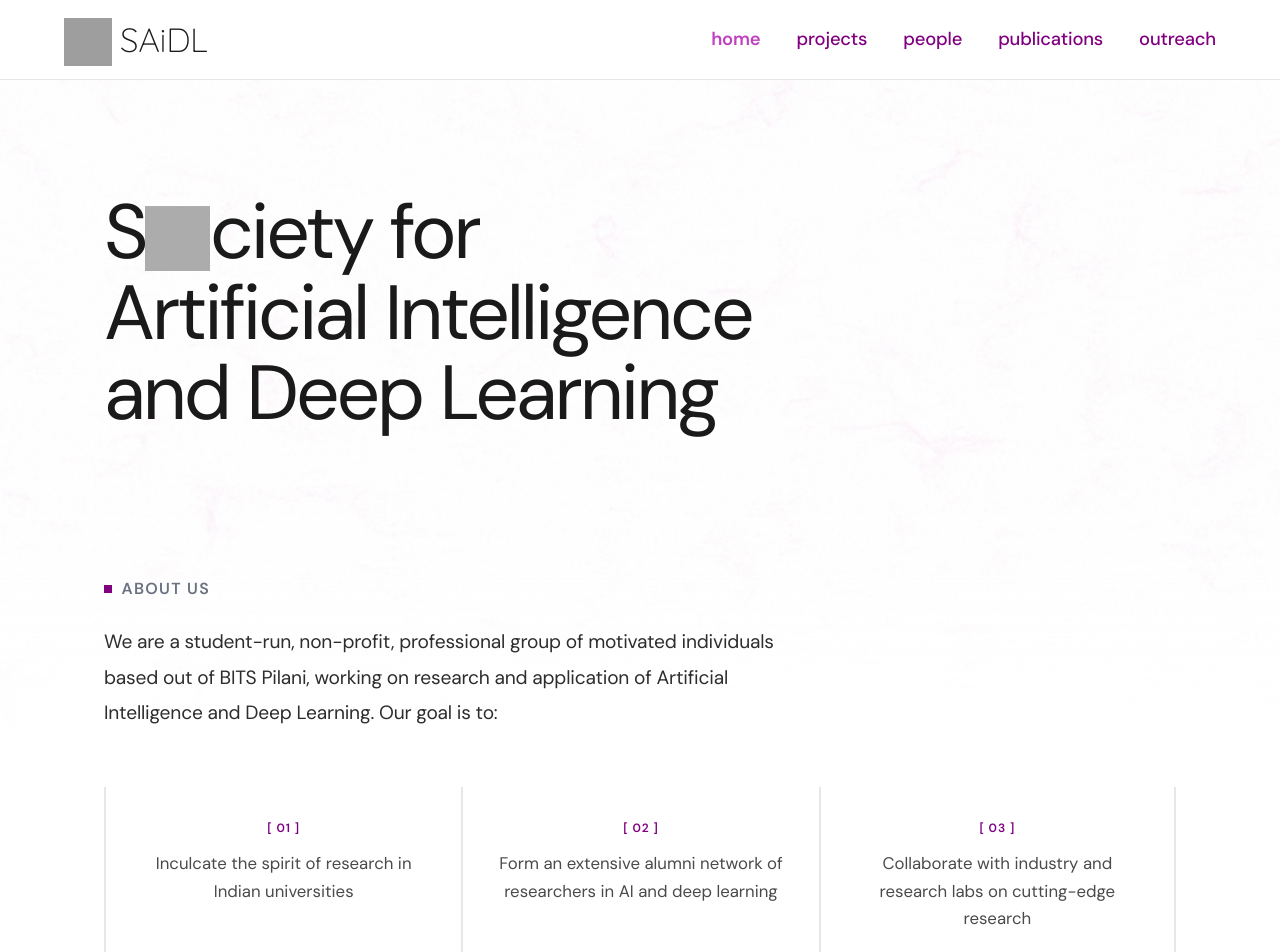
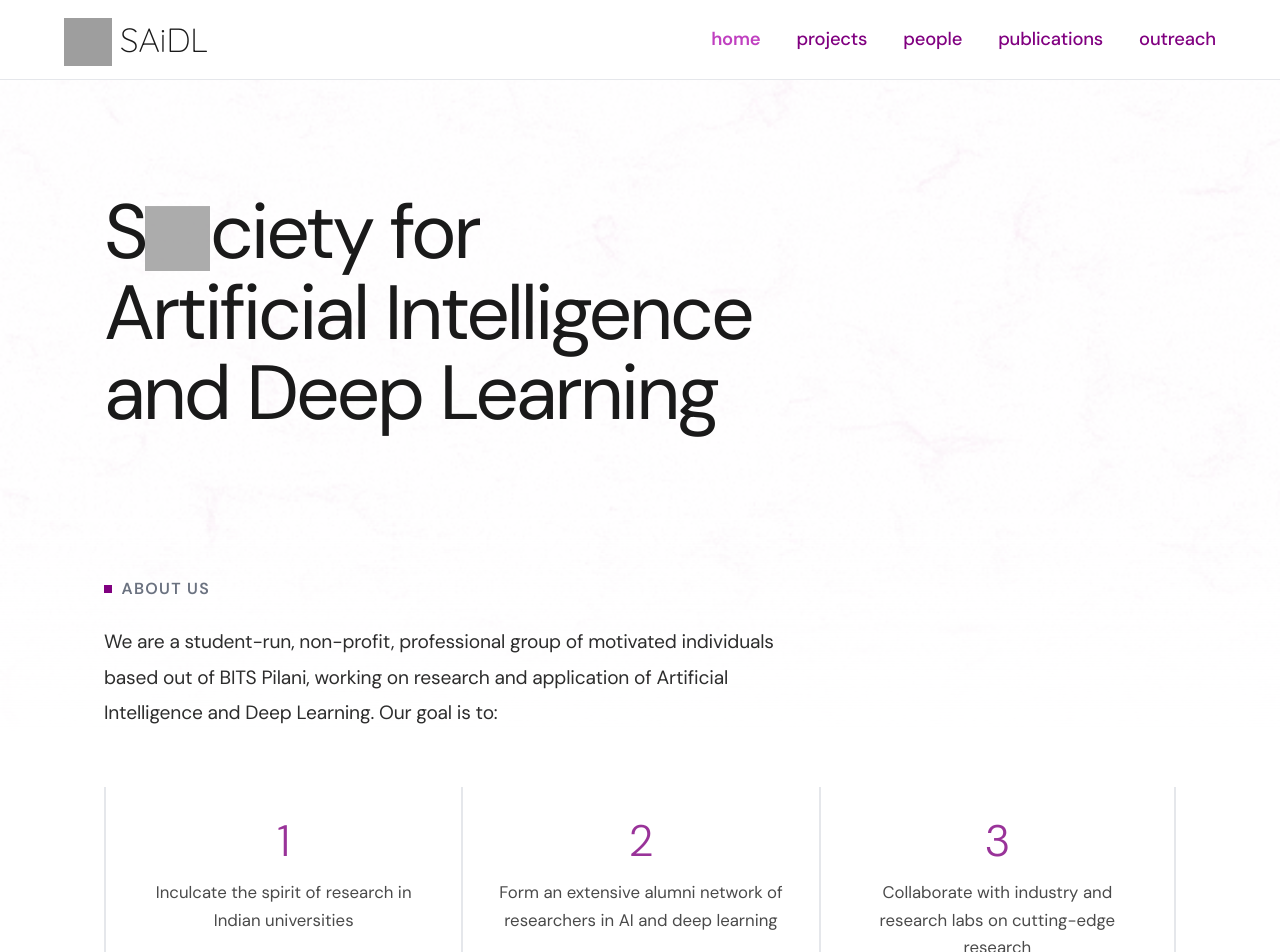
Before and after one commit to SforAiDl/website_new, a Next.js app: page / in a window 1280 px wide. Shown: the top 952 px of the page. Built offline with nearby package versions, Linux system fonts and the light colour scheme; grey boxes are pictures that could not be loaded.

Commit message:
change [01], [02], [03]

```diff
--- a/app/page.module.css
+++ b/app/page.module.css
@@ -184,17 +184,19 @@
 
 .goalNumber {
   font-family: var(--font-sans);
-  font-size: 0.75rem;
-  font-weight: 600;
+  font-size: 2.75rem;
+  font-weight: 300;
   color: var(--accent);
-  letter-spacing: 0.08em;
+  line-height: 1;
   display: block;
-  margin-bottom: 0.75rem;
-  transition: letter-spacing 0.3s ease;
+  margin-bottom: 1rem;
+  opacity: 0.8;
+  transition: opacity 0.3s ease, transform 0.3s ease;
 }
 
 .goalCard:hover .goalNumber {
-  letter-spacing: 0.14em;
+  opacity: 1;
+  transform: translateY(-3px);
 }
 
 .goalText {
--- a/app/page.tsx
+++ b/app/page.tsx
@@ -108,9 +108,9 @@ const NEWS_ITEMS = [
 ];
 
 const GOALS = [
-  { num: "01", text: "Inculcate the spirit of research in Indian universities" },
-  { num: "02", text: "Form an extensive alumni network of researchers in AI and deep learning" },
-  { num: "03", text: "Collaborate with industry and research labs on cutting-edge research" },
+  { num: "1", text: "Inculcate the spirit of research in Indian universities" },
+  { num: "2", text: "Form an extensive alumni network of researchers in AI and deep learning" },
+  { num: "3", text: "Collaborate with industry and research labs on cutting-edge research" },
 ];
 
 export default function HomePage() {
@@ -163,7 +163,7 @@ export default function HomePage() {
             {GOALS.map((g, i) => (
               <FadeIn key={g.num} delay={100 + i * 100}>
                 <div className={`${styles.goalCard} ${i === GOALS.length - 1 ? styles.goalCardLast : ""}`}>
-                  <span className={styles.goalNumber}>[ {g.num} ]</span>
+                  <span className={styles.goalNumber}>{g.num}</span>
                   <p className={styles.goalText}>{g.text}</p>
                 </div>
               </FadeIn>
```
